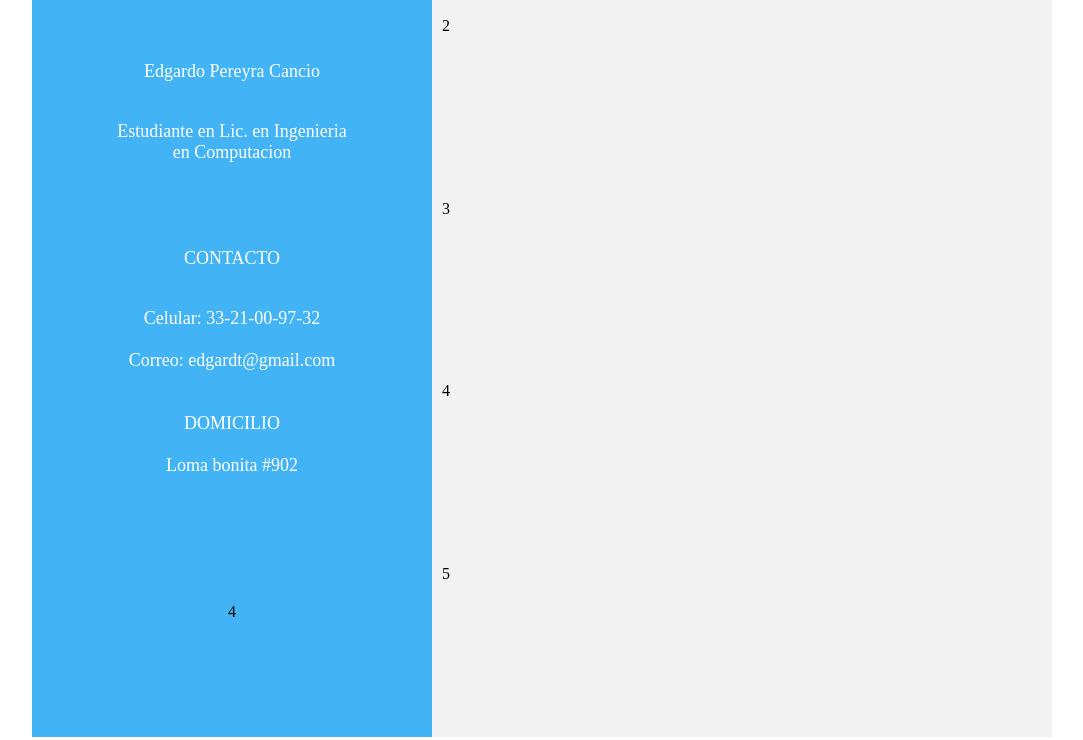
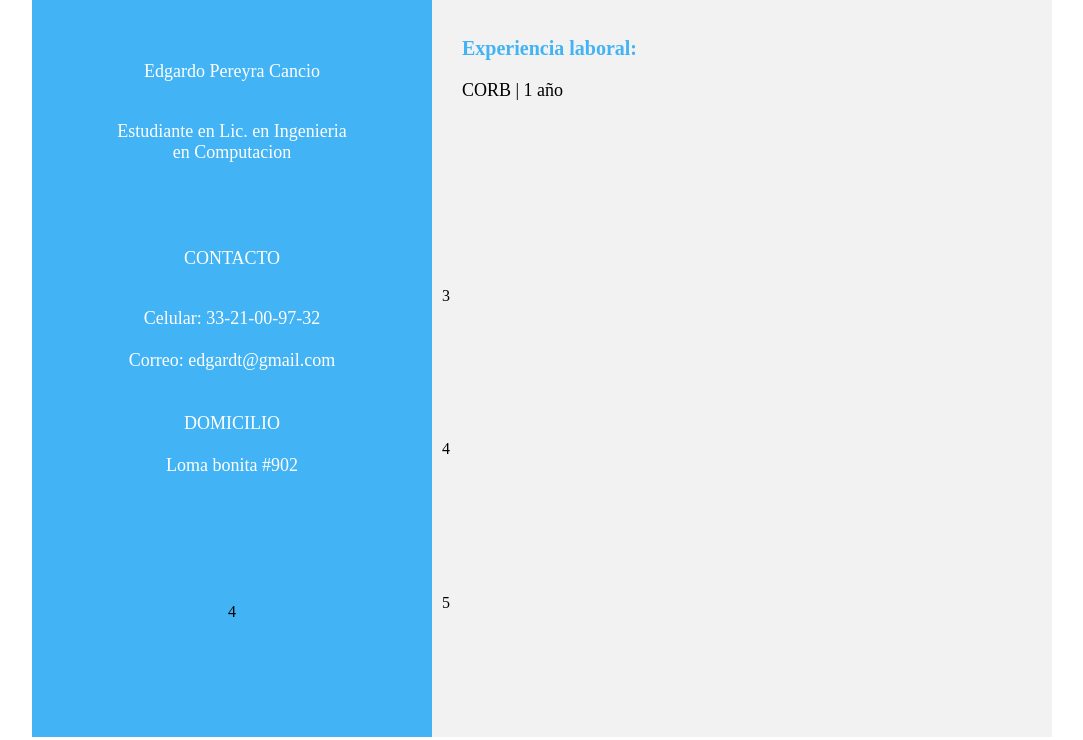
Before and after one commit to EdgardoDth/cv, a plain HTML site: page index.html in a window 1280 px wide. Shown: the part 271-1011 px from the top of the page, without its empty margins (108-1191 px from the left). Drawn offline with Linux system fonts and the light colour scheme.

Commit message:
Adding special characters

```diff
--- a/index.html
+++ b/index.html
@@ -2,7 +2,7 @@
 
 <html>
     <head>
-        <meta charset="utf-8">
+        <meta http-equiv="Content-Type" content="text/html; charset=utf-8"/>
         <title>
             Edgardo Pereyra | Resume
         </title>
@@ -69,7 +69,18 @@
                     </div>
                 </div>
                 <div class="flex-item-3">
-                    2
+                    <div class="flex-item-3-1">
+                        <aside>
+                            <p class="subtitulo">
+                                <strong>
+                                    Experiencia laboral:
+                                </strong>
+                            </p>
+                            <p class="parrafo">
+                                CORB | 1 año
+                            </p>
+                        </aside>
+                    </div>
                 </div>
                 <div class="flex-item-3">
                     3
```
